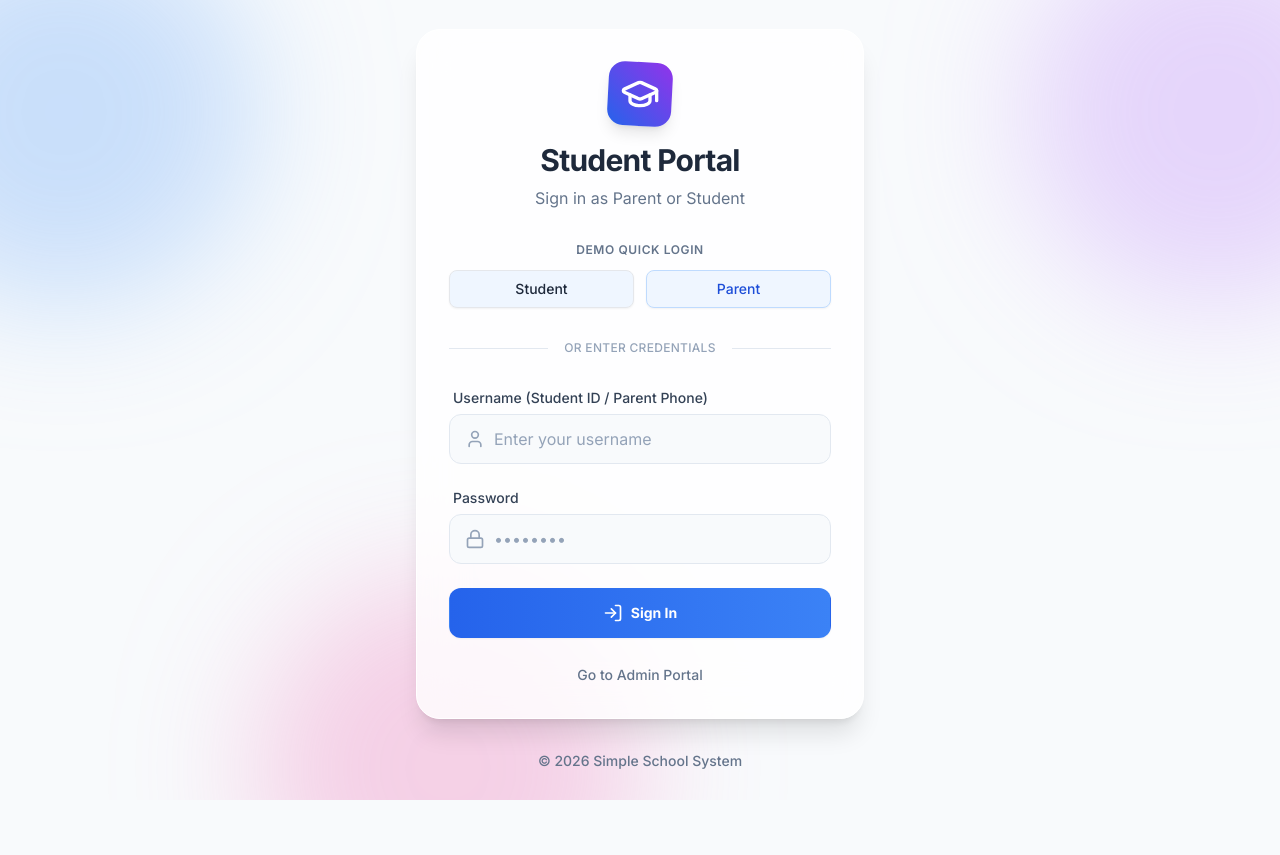
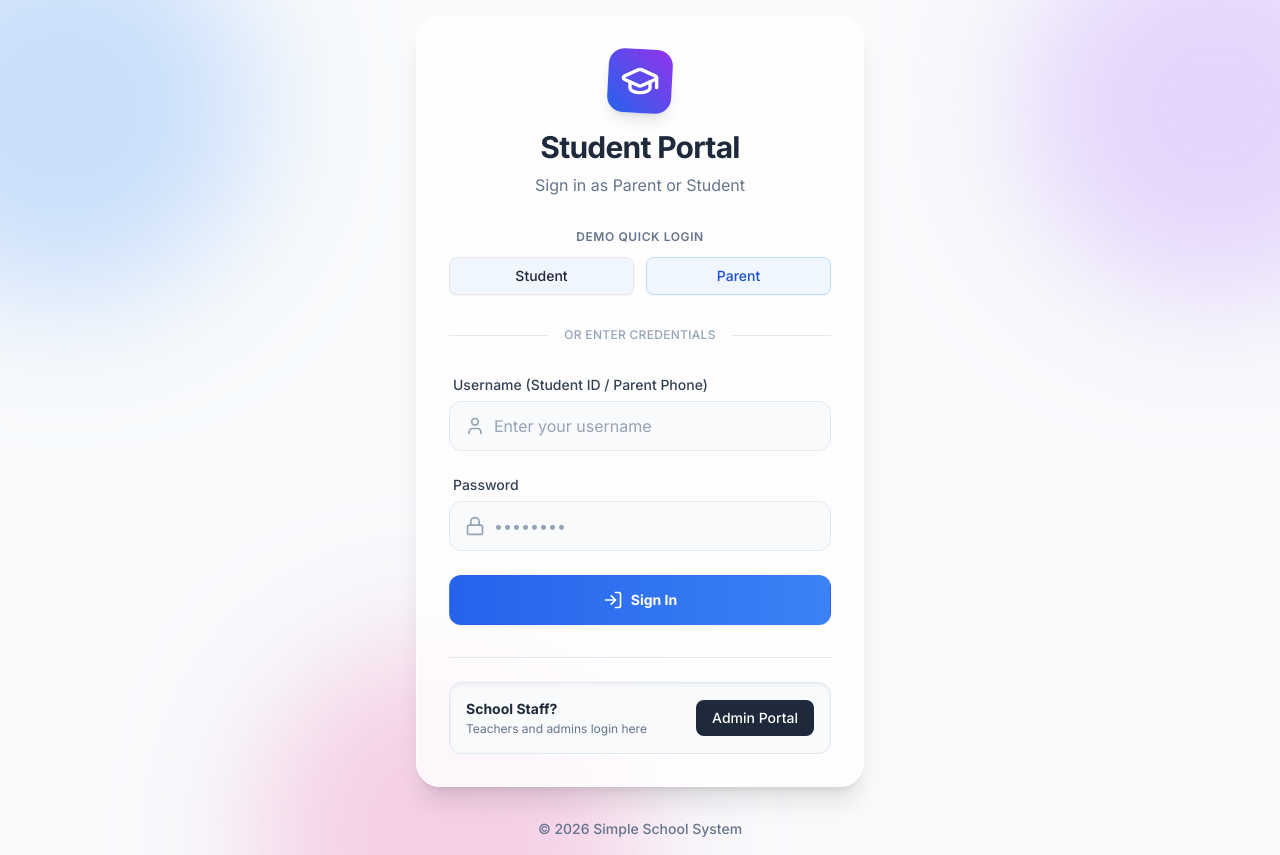
Before and after one commit to Disorn1998/school-web-new, a React app in the folder frontend/: page /login in a window 1280 px wide. Before the commit the page ends 800 px from the top, so only its background shows below. Built offline with nearby package versions, Linux system fonts and the light colour scheme; no server answers; the HTML template or start-up script is replaced by a standard one.

Commit message:
style: redesign portal switch button to be more prominent

```diff
--- a/frontend/src/pages/AdminLogin.jsx
+++ b/frontend/src/pages/AdminLogin.jsx
@@ -131,10 +131,21 @@ const AdminLogin = () => {
             </button>
           </form>
 
-          <div className="mt-6 text-center">
-             <button onClick={() => navigate('/login')} className="text-sm text-slate-400 hover:text-white transition-colors">
-               Go to Student Portal
-             </button>
+          <div className="mt-8 pt-6 border-t border-slate-700">
+            <div className="bg-slate-900/50 p-4 rounded-xl border border-slate-700 shadow-inner">
+              <div className="flex items-center justify-between">
+                <div>
+                  <h3 className="text-sm font-bold text-white">Students & Parents</h3>
+                  <p className="text-xs text-slate-400 mt-0.5">Check grades and homework</p>
+                </div>
+                <button
+                  onClick={() => navigate('/login')}
+                  className="px-4 py-2 bg-brand-600 hover:bg-brand-500 text-white text-sm font-medium rounded-lg transition-colors shadow-lg shadow-brand-500/20"
+                >
+                  Student Portal
+                </button>
+              </div>
+            </div>
           </div>
         </div>
       </div>
--- a/frontend/src/pages/StudentLogin.jsx
+++ b/frontend/src/pages/StudentLogin.jsx
@@ -133,10 +133,21 @@ const StudentLogin = () => {
             </button>
           </form>
 
-          <div className="mt-6 text-center">
-             <button onClick={() => navigate('/admin/login')} className="text-sm text-slate-500 hover:text-brand-600 font-medium transition-colors">
-               Go to Admin Portal
-             </button>
+          <div className="mt-8 pt-6 border-t border-slate-200">
+            <div className="bg-slate-50 p-4 rounded-xl border border-slate-200 shadow-inner">
+              <div className="flex items-center justify-between">
+                <div>
+                  <h3 className="text-sm font-bold text-slate-800">School Staff?</h3>
+                  <p className="text-xs text-slate-500 mt-0.5">Teachers and admins login here</p>
+                </div>
+                <button
+                  onClick={() => navigate('/admin/login')}
+                  className="px-4 py-2 bg-slate-800 hover:bg-slate-900 text-white text-sm font-medium rounded-lg transition-colors flex items-center gap-2"
+                >
+                  Admin Portal
+                </button>
+              </div>
+            </div>
           </div>
         </div>
         <p className="text-center mt-8 text-sm text-slate-500 font-medium">
```
